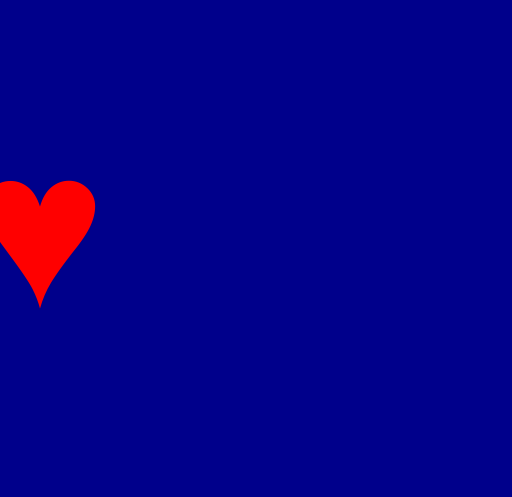
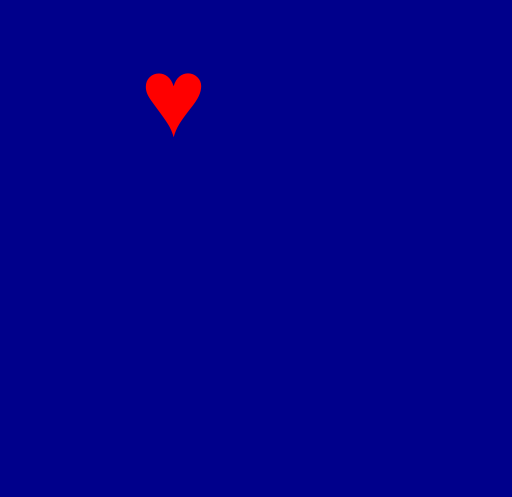
Before and after one commit to Fiqre-Ab/Heart, a plain HTML site: page index.html in a window 390 px wide. Shown: the part 363-860 px from the top of the page, 512 px wide, since content can reach past the window. Drawn offline with Linux system fonts and the light colour scheme.

Commit message:
heart media query

```diff
--- a/assets/css/style.css
+++ b/assets/css/style.css
@@ -28,3 +28,18 @@ h1 {
     transform: scale(1);
   }
 }
+@media screen and (max-width: 600px) {
+  body {
+    margin: 0;
+  }
+  header h1,
+  .heart {
+    font-size: 2rem;
+    display: block;
+    position: relative;
+  }
+  .heart {
+    padding-left: 79px;
+    font-size: 10rem;
+  }
+}
```
